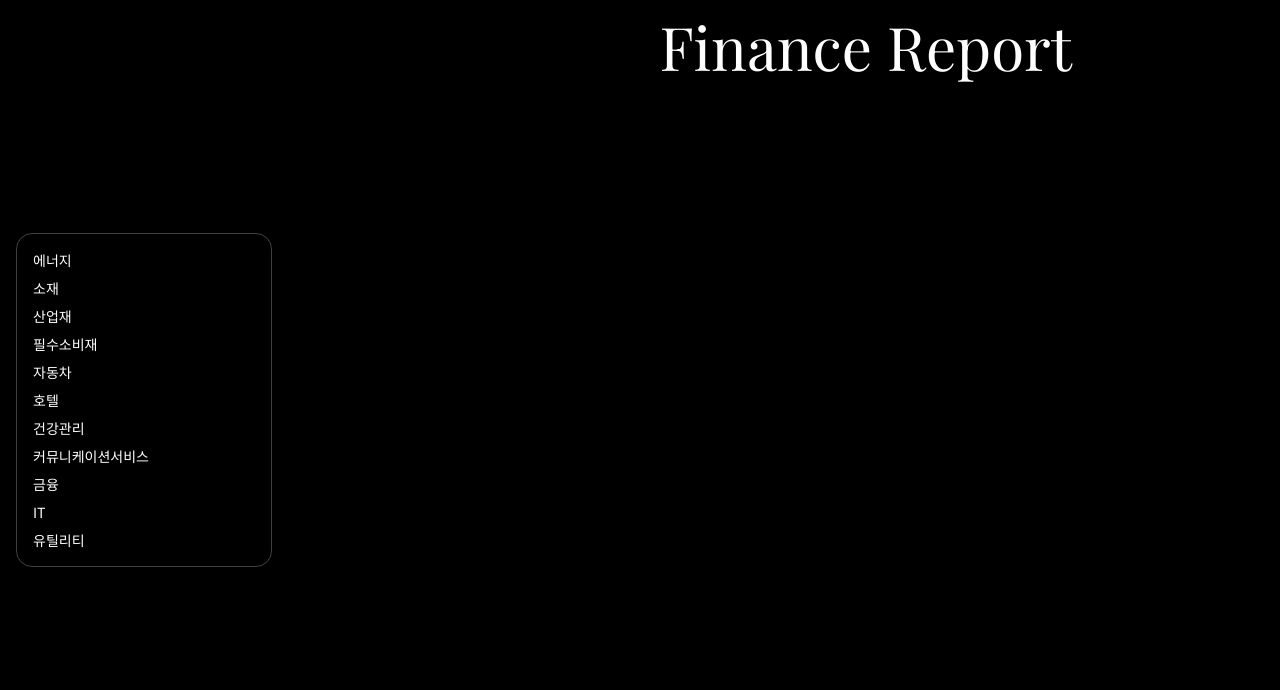
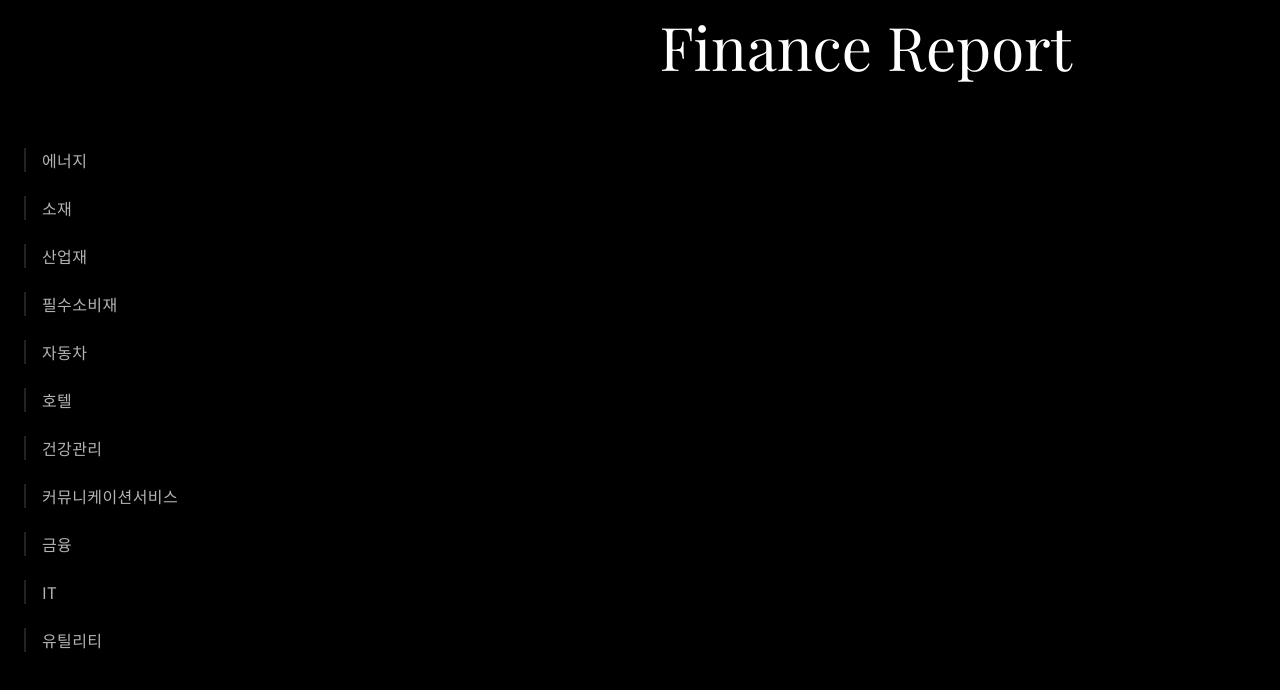
Before and after one commit to honggu0704-ai/my-blog, a Next.js app: page / in a window 1280 px wide. Shown: the top 690 px of the page. Built offline with nearby package versions, Linux system fonts and the light colour scheme.

Commit message:
style: static left-center sidebar with wide spacing + active highlight

```diff
--- a/components/Sidebar.tsx
+++ b/components/Sidebar.tsx
@@ -1,4 +1,6 @@
-// 항상 노출되는 고정 사이드바 (토글/오버레이 없음)
+"use client";
+
+import { useEffect, useState } from "react";
 
 const ITEMS = [
   "에너지",
@@ -15,21 +17,43 @@ const ITEMS = [
 ];
 
 export default function Sidebar() {
+  const [selected, setSelected] = useState<string>("");
+
+  // 선택 유지(선택 항목 기억)
+  useEffect(() => {
+    const v = localStorage.getItem("sb-selected");
+    if (v) setSelected(v);
+  }, []);
+  useEffect(() => {
+    if (selected) localStorage.setItem("sb-selected", selected);
+  }, [selected]);
+
   return (
     <aside
-      className="fixed left-4 top-1/2 -translate-y-1/2 z-40 w-64"
       aria-label="섹터 목록"
+      className="fixed left-6 top-1/2 -translate-y-1/2 z-40 select-none"
     >
-      {/* 흰색 라운드 사각형 컨테이너 (투명 배경 + 흰색 테두리) */}
-      <div className="rounded-2xl border border-white/25 p-4">
-        <ul className="space-y-2">
-          {ITEMS.map((label) => (
-            <li key={label} className="select-none text-white text-sm">
-              {label}
+      <ul className="space-y-6"> {/* 넓직한 간격 */}
+        {ITEMS.map((label) => {
+          const active = selected === label;
+          return (
+            <li key={label}>
+              <button
+                onClick={() => setSelected(label)}
+                className={[
+                  "block text-base tracking-wide transition",
+                  "pl-4 border-l-2",                       // 왼쪽 라인
+                  active ? "opacity-100 font-semibold border-white"
+                         : "opacity-70 hover:opacity-100 border-white/20",
+                ].join(" ")}
+                aria-pressed={active}
+              >
+                {label}
+              </button>
             </li>
-          ))}
-        </ul>
-      </div>
+          );
+        })}
+      </ul>
     </aside>
   );
 }
```
